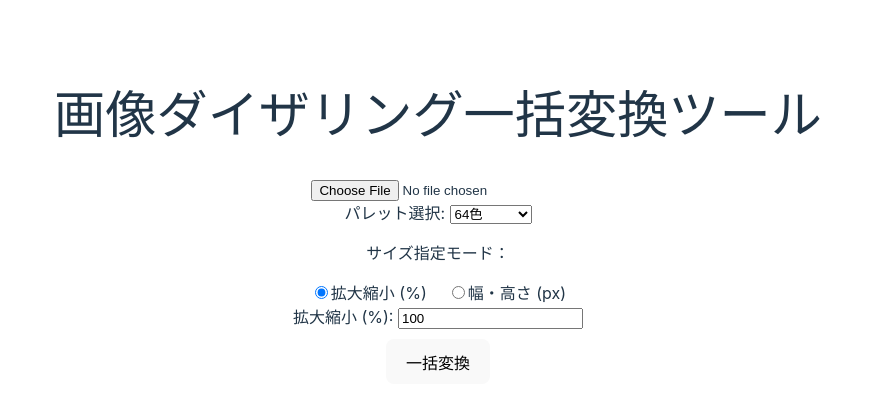
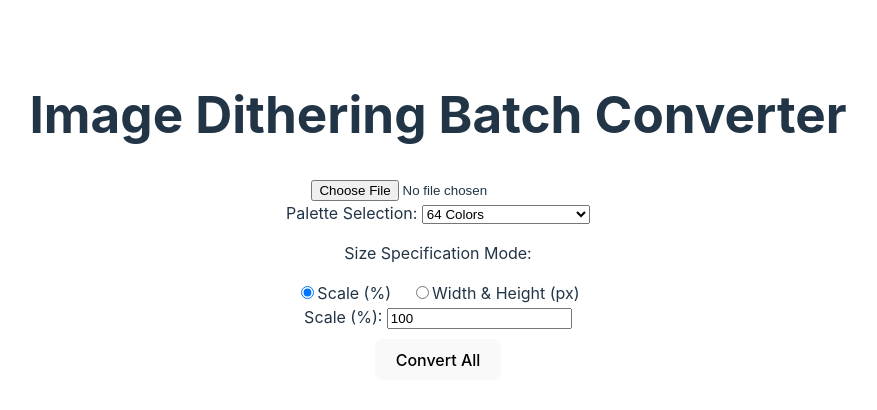
Before and after one commit to himanushi/dithering-converter, a React (Vite) app: page / in a window 1280 px wide. Shown: the top 410 px of the page, without its empty margins (202-1079 px from the left). Built offline with nearby package versions, Linux system fonts and the light colour scheme.

Commit message:
英語のコメントを日本語に翻訳したものを適用したこと

```diff
--- a/src/App.tsx
+++ b/src/App.tsx
@@ -11,20 +11,20 @@ type DitherAlgorithm = 'floyd' | 'ordered' | 'atkinson' | 'random';
 type ScaleMode = 'percent' | 'pixel';
 
 function App() {
-  // 元画像の保持用
+  // Reference for storing the original image
   const originalImageRef = useRef<HTMLImageElement | null>(null);
-  // ファイル情報、パレット、スケール指定の状態
+  // State for file info, palette, and scale settings
   const [imageFile, setImageFile] = useState<File | null>(null);
   const [selectedPalette, setSelectedPalette] = useState<'64' | '2'>('64');
-  // スケールモード：'percent'（%指定）か 'pixel'（px指定）
+  // Scale mode: 'percent' (percentage) or 'pixel' (px)
   const [scaleMode, setScaleMode] = useState<ScaleMode>('percent');
-  // percent 指定の場合の値（例: "100"）
+  // Value for percent specification (e.g., "100")
   const [scalePercent, setScalePercent] = useState<string>("100");
-  // pixel 指定の場合の幅・高さ（空の場合は元サイズを使用）
+  // Width and height for pixel specification (empty to use original size)
   const [targetWidth, setTargetWidth] = useState<string>("");
   const [targetHeight, setTargetHeight] = useState<string>("");
 
-  // 4 つのアルゴリズムそれぞれの結果表示用 canvas の ref
+  // Canvas refs for displaying results of 4 algorithms
   const canvasRefs = {
     floyd: useRef<HTMLCanvasElement>(null),
     ordered: useRef<HTMLCanvasElement>(null),
@@ -32,7 +32,7 @@ function App() {
     random: useRef<HTMLCanvasElement>(null),
   };
 
-  // 64 色パレットと黒白パレット
+  // 64-color palette and black & white palette
   const fullPalette64: RGB[] = [
     { r: 0,   g: 0,   b: 0 },   { r: 0,   g: 0,   b: 85 },  { r: 0,   g: 0,   b: 170 }, { r: 0,   g: 0,   b: 255 },
     { r: 0,   g: 85,  b: 0 },   { r: 0,   g: 85,  b: 85 },  { r: 0,   g: 85,  b: 170 }, { r: 0,   g: 85,  b: 255 },
@@ -60,7 +60,7 @@ function App() {
     return selectedPalette === '64' ? fullPalette64 : palette2;
   };
 
-  // 共通の「最も近い色を探す」関数
+  // Common function for finding the nearest color
   const findNearestColor = (r: number, g: number, b: number, palette: RGB[]): RGB => {
     let minDiff = Infinity;
     let nearest = palette[0];
@@ -74,7 +74,7 @@ function App() {
     return nearest;
   };
 
-  // Floyd–Steinberg ダイザリング
+  // Floyd–Steinberg dithering
   const floydSteinbergDitherImage = (imageData: ImageData, palette: RGB[]): ImageData => {
     const width = imageData.width;
     const height = imageData.height;
@@ -131,7 +131,7 @@ function App() {
     return imageData;
   };
 
-  // Ordered Dithering（Bayer 行列利用）
+  // Ordered Dithering (using Bayer matrix)
   const orderedDitherImage = (imageData: ImageData, palette: RGB[]): ImageData => {
     const width = imageData.width;
     const height = imageData.height;
@@ -162,7 +162,7 @@ function App() {
     return imageData;
   };
 
-  // Atkinson ダイザリング
+  // Atkinson dithering
   const atkinsonDitherImage = (imageData: ImageData, palette: RGB[]): ImageData => {
     const width = imageData.width;
     const height = imageData.height;
@@ -232,7 +232,7 @@ function App() {
     return imageData;
   };
 
-  // Random ダイザリング
+  // Random dithering
   const randomDitherImage = (imageData: ImageData, palette: RGB[]): ImageData => {
     const width = imageData.width;
     const height = imageData.height;
@@ -263,14 +263,14 @@ function App() {
 
   const algorithms: DitherAlgorithm[] = ['floyd', 'ordered', 'atkinson', 'random'];
 
-  // 画像読み込み（URL.createObjectURL 使用）
+  // Image loading (using URL.createObjectURL)
   const loadImageFile = (file: File) => {
     setImageFile(file);
     originalImageRef.current = null;
     const img = new Image();
     img.onload = function () {
       originalImageRef.current = img;
-      // サイズ指定：scaleMode に応じて計算
+      // Calculate size based on scaleMode
       let w: number, h: number;
       if (scaleMode === 'percent') {
         w = img.width * (Number(scalePercent) / 100);
@@ -290,7 +290,7 @@ function App() {
           }
         }
       });
-      // ※必要に応じて URL.revokeObjectURL(img.src) を呼び出してください
+      // Call URL.revokeObjectURL(img.src) when needed
     };
     img.src = URL.createObjectURL(file);
   };
@@ -326,17 +326,17 @@ function App() {
     }
   };
 
-  // スケールモードの切り替え
+  // Switch scale mode
   const handleScaleModeChange = (e: React.ChangeEvent<HTMLInputElement>) => {
     setScaleMode(e.target.value as ScaleMode);
   };
 
-  // % 指定用の入力変更
+  // Input change for percentage specification
   const handleScalePercentChange = (e: React.ChangeEvent<HTMLInputElement>) => {
     setScalePercent(e.target.value);
   };
 
-  // px 指定用の入力変更
+  // Input change for pixel specification
   const handleWidthChange = (e: React.ChangeEvent<HTMLInputElement>) => {
     setTargetWidth(e.target.value);
   };
@@ -344,7 +344,7 @@ function App() {
     setTargetHeight(e.target.value);
   };
 
-  // 一括変換ボタン押下時：各アルゴリズムで指定サイズに合わせて再描画＆変換
+  // When Convert All button is clicked: Redraw and convert with each algorithm at the specified size
   const handleConvert = () => {
     if (!originalImageRef.current) return;
     const palette = getPalette();
@@ -373,7 +373,7 @@ function App() {
     });
   };
 
-  // 各 canvas ごとのダウンロード（ファイル名はアップロードファイル名と同じ）
+  // Download for each canvas (filename matches the uploaded file name)
   const handleDownload = (alg: DitherAlgorithm) => {
     const canvas = canvasRefs[alg].current;
     if (!canvas) return;
@@ -394,19 +394,19 @@ function App() {
       onDrop={handleDrop}
       style={{ minHeight: '100vh', padding: '20px' }}
     >
-      <h1>画像ダイザリング一括変換ツール</h1>
+      <h1>Image Dithering Batch Converter</h1>
       <div>
         <input type="file" accept="image/*" onChange={handleFileChange} />
       </div>
       <div>
-        <label>パレット選択: </label>
+        <label>Palette Selection: </label>
         <select value={selectedPalette} onChange={handlePaletteChange}>
-          <option value="64">64色</option>
-          <option value="2">2色 (黒白)</option>
+          <option value="64">64 Colors</option>
+          <option value="2">2 Colors (Black & White)</option>
         </select>
       </div>
       <div style={{ marginTop: '10px' }}>
-        <p>サイズ指定モード：</p>
+        <p>Size Specification Mode:</p>
         <label>
           <input
             type="radio"
@@ -415,7 +415,7 @@ function App() {
             checked={scaleMode === 'percent'}
             onChange={handleScaleModeChange}
           />
-          拡大縮小 (%)
+          Scale (%)
         </label>
         <label style={{ marginLeft: '20px' }}>
           <input
@@ -425,24 +425,24 @@ function App() {
             checked={scaleMode === 'pixel'}
             onChange={handleScaleModeChange}
           />
-          幅・高さ (px)
+          Width & Height (px)
         </label>
       </div>
       {scaleMode === 'percent' ? (
         <div>
-          <label>拡大縮小 (%): </label>
-          <input type="number" value={scalePercent} onChange={handleScalePercentChange} placeholder="例: 100" />
+          <label>Scale (%): </label>
+          <input type="number" value={scalePercent} onChange={handleScalePercentChange} placeholder="e.g. 100" />
         </div>
       ) : (
         <div>
-          <label>幅 (px): </label>
-          <input type="number" value={targetWidth} onChange={handleWidthChange} placeholder="例: 260" />
-          <label style={{ marginLeft: '10px' }}>高さ (px): </label>
-          <input type="number" value={targetHeight} onChange={handleHeightChange} placeholder="例: 260" />
+          <label>Width (px): </label>
+          <input type="number" value={targetWidth} onChange={handleWidthChange} placeholder="e.g. 260" />
+          <label style={{ marginLeft: '10px' }}>Height (px): </label>
+          <input type="number" value={targetHeight} onChange={handleHeightChange} placeholder="e.g. 260" />
         </div>
       )}
       <div style={{ marginTop: '10px' }}>
-        <button onClick={handleConvert}>一括変換</button>
+        <button onClick={handleConvert}>Convert All</button>
       </div>
       {imageFile && (
         <div style={{ display: 'flex', gap: '20px', marginTop: '20px' }}>
@@ -451,7 +451,7 @@ function App() {
               <p>{alg}</p>
               <canvas ref={canvasRefs[alg]} style={{ border: '1px solid #ccc' }}></canvas>
               <div>
-                <button onClick={() => handleDownload(alg)}>ダウンロード</button>
+                <button onClick={() => handleDownload(alg)}>Download</button>
               </div>
             </div>
           ))}
```
